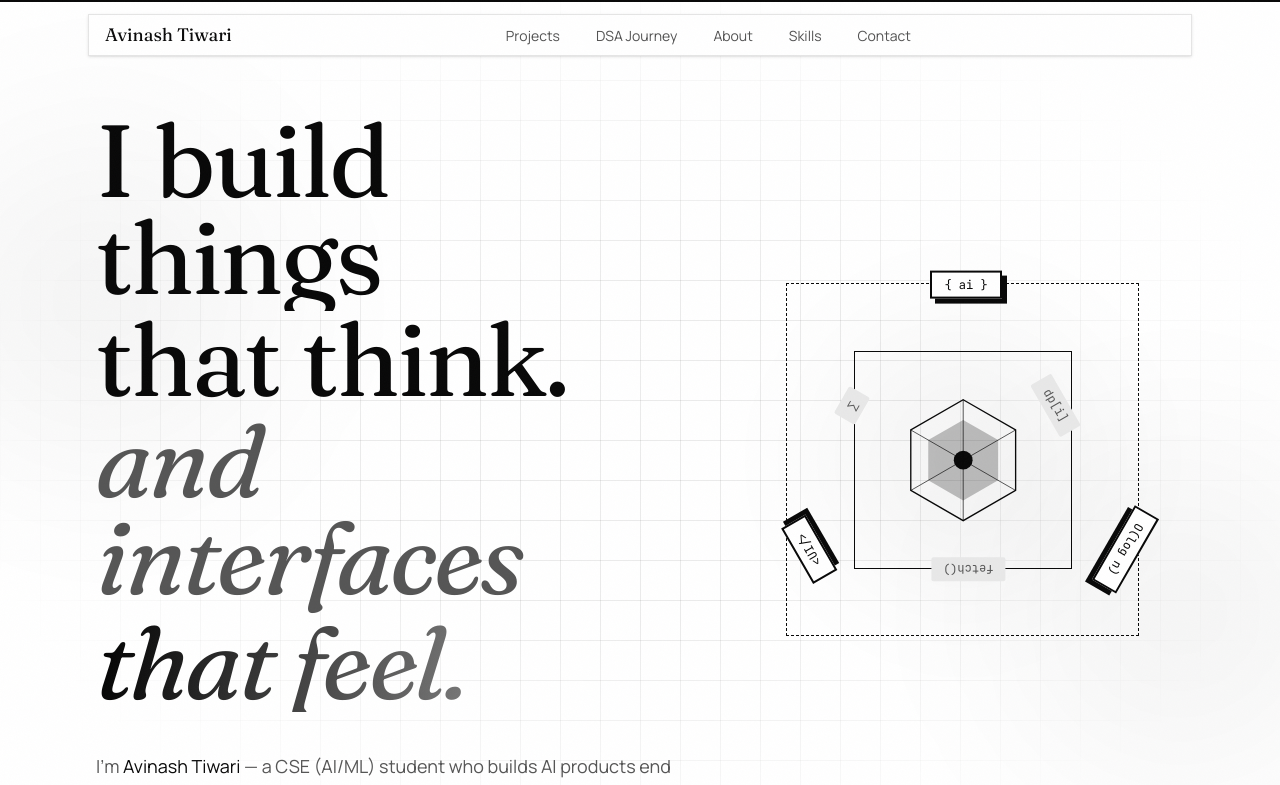
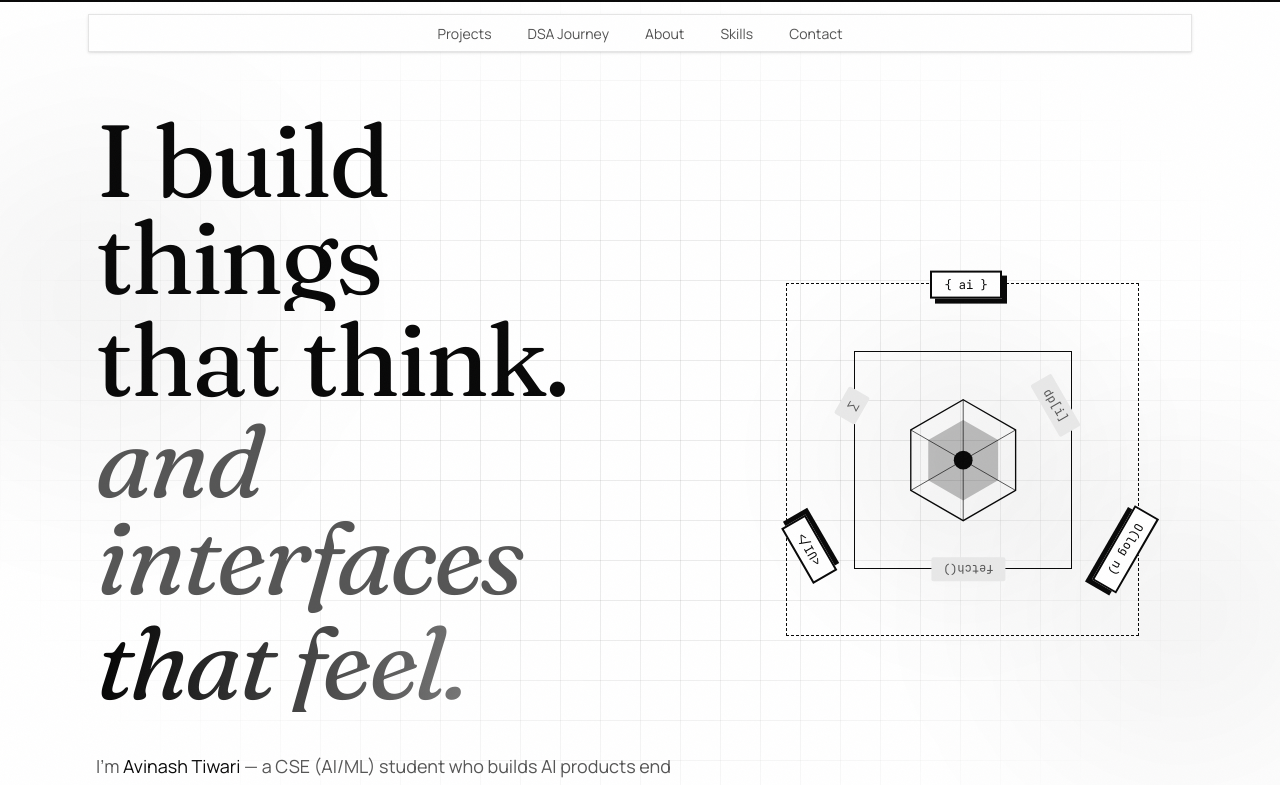
Before and after one commit to AVINASHTIWARI14/portfolio, a React (Vite) app: page / in a window 1280 px wide. Shown: the top 785 px of the page. Built offline with nearby package versions, Linux system fonts and the light colour scheme.

Commit message:
Remove name from navbar and center navigation links

```diff
--- a/src/components/portfolio/Nav.tsx
+++ b/src/components/portfolio/Nav.tsx
@@ -36,12 +36,9 @@ export function Nav() {
       <div className="mx-auto mt-3 max-w-6xl px-3 sm:px-6">
         <nav
           aria-label="Primary"
-          className="flex items-center justify-between rounded-full border border-neutral-200 bg-white py-1.5 pl-4 pr-1.5 text-neutral-950 shadow-sm"
+          className="relative flex items-center justify-center rounded-full border border-neutral-200 bg-white px-2 py-1.5 text-neutral-950 shadow-sm"
         >
-          <a href="#top" className="flex items-center gap-2.5" aria-label="Avinash Tiwari — home">
-            <span className="hidden font-display text-lg sm:inline">Avinash Tiwari</span>
-          </a>
-          <ul className="hidden items-center gap-1 md:flex">
+          <ul className="hidden flex-1 items-center justify-center gap-1 md:flex">
             {navItems.map((n) => (
               <li key={n.id}>
                 <a
@@ -60,7 +57,7 @@ export function Nav() {
               </li>
             ))}
           </ul>
-          <div className="flex items-center gap-1.5">
+          <div className="absolute right-2 flex items-center gap-1.5">
             <button
               className="grid h-11 w-11 place-items-center rounded-full border border-neutral-300 text-neutral-950 md:hidden"
               onClick={() => setOpen((o) => !o)}
```
